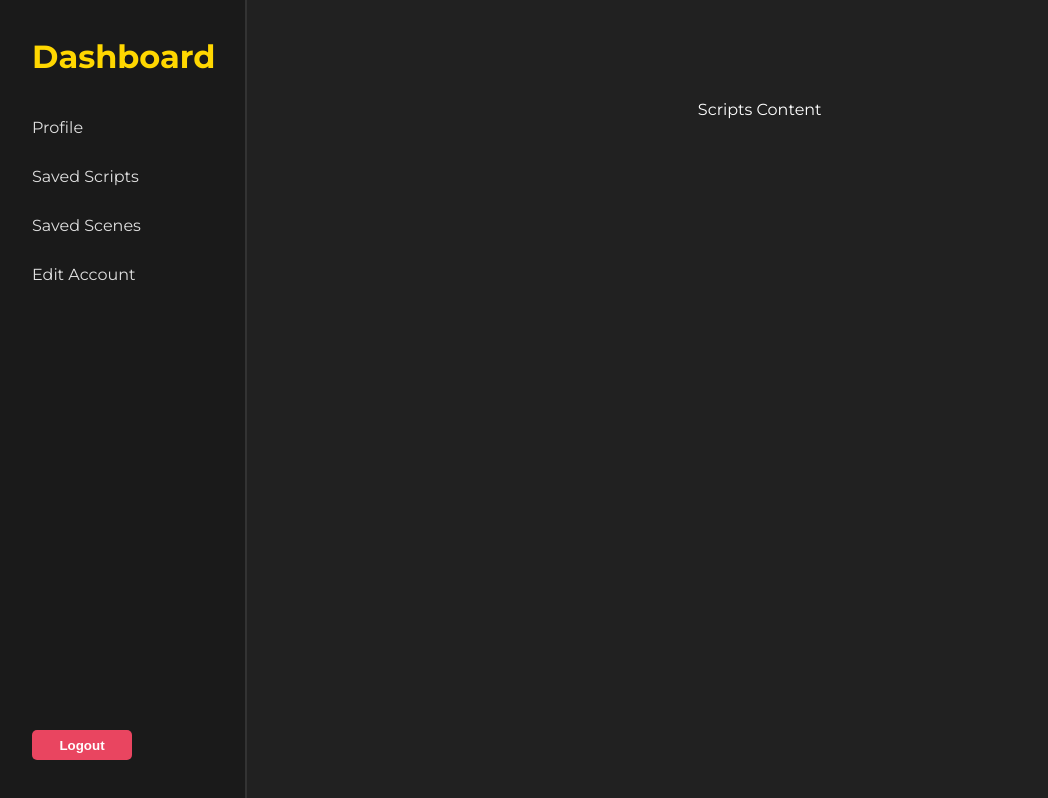
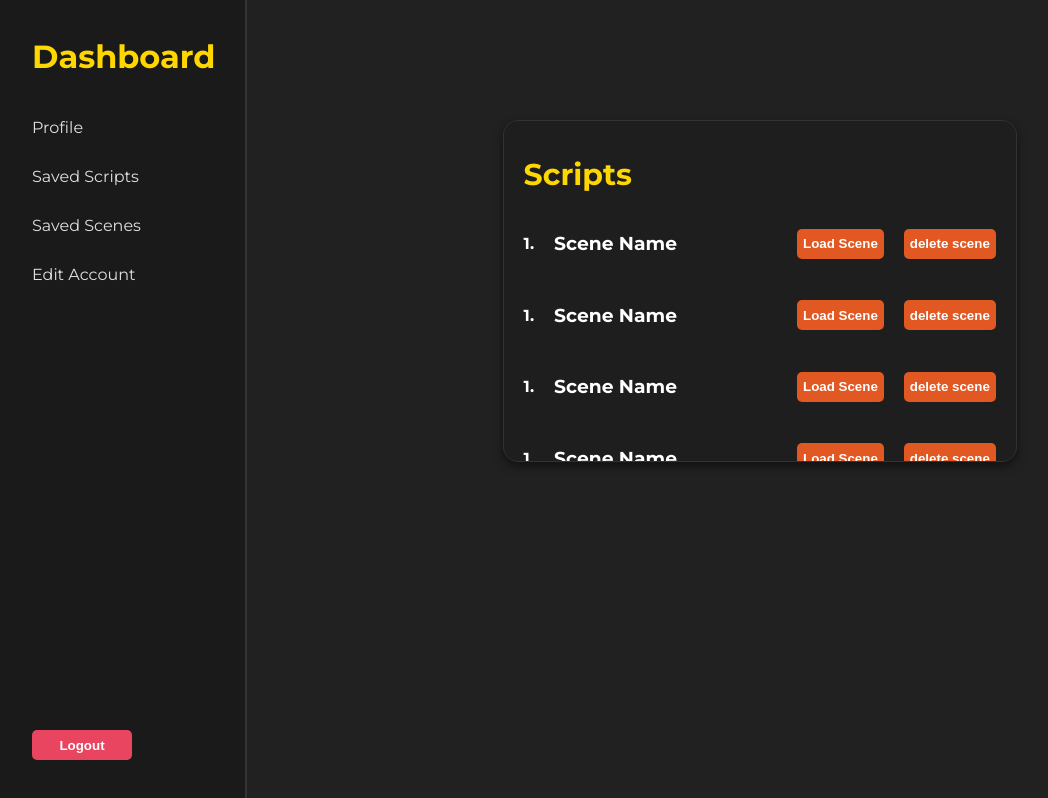
Before and after one commit to kannan2004-cre/filmscape, a React (Create React App) app in the folder filmscape/: page /uscripts in a window 1280 px wide. Shown: the whole page, without its empty margins (8-1056 px from the left). Built offline with nearby package versions, Linux system fonts and the light colour scheme; no server answers; sample sign-in values are in the browser's storage.

Commit message:
userscripts

```diff
--- a/filmscape/src/Pages/userScenes.js
+++ b/filmscape/src/Pages/userScenes.js
@@ -1,5 +1,5 @@
 import React from 'react';
-import "../css/Userscenes.css"
+import "../css/Userscenesscripts.css"
 
 const UScenes = ({ user }) => {
   return (
--- a/filmscape/src/Pages/userScripts.js
+++ b/filmscape/src/Pages/userScripts.js
@@ -1,8 +1,51 @@
 import React from 'react';
+import "../css/Userscenesscripts.css"
 
 const UScripts = ({ user }) => {
   return (
-    <div>Scripts Content</div>
+   <div className="scene-div">
+    <div className="scene-head">
+      <h2>Scripts</h2>
+      <div className="scene-container">
+        <div className="scene-item">
+          <h4>1.</h4>
+          <h3>Scene Name</h3>
+          <button>Load Scene</button>
+          <button>delete scene</button>
+        </div>
+        <div className="scene-item">
+          <h4>1.</h4>
+          <h3>Scene Name</h3>
+          <button>Load Scene</button>
+          <button>delete scene</button>
+        </div>
+        <div className="scene-item">
+          <h4>1.</h4>
+          <h3>Scene Name</h3>
+          <button>Load Scene</button>
+          <button>delete scene</button>
+        </div>
+        <div className="scene-item">
+          <h4>1.</h4>
+          <h3>Scene Name</h3>
+          <button>Load Scene</button>
+          <button>delete scene</button>
+        </div>
+        <div className="scene-item">
+          <h4>1.</h4>
+          <h3>Scene Name</h3>
+          <button>Load Scene</button>
+          <button>delete scene</button>
+        </div>
+        <div className="scene-item">
+          <h4>1.</h4>
+          <h3>Scene Name</h3>
+          <button>Load Scene</button>
+          <button>delete scene</button>
+        </div>
+      </div>
+    </div>
+  </div>
   );
 };
 
```
Also changed, not shown: filmscape/src/css/Userscenesscripts.css (renamed from filmscape/src/css/Userscenes.css).
